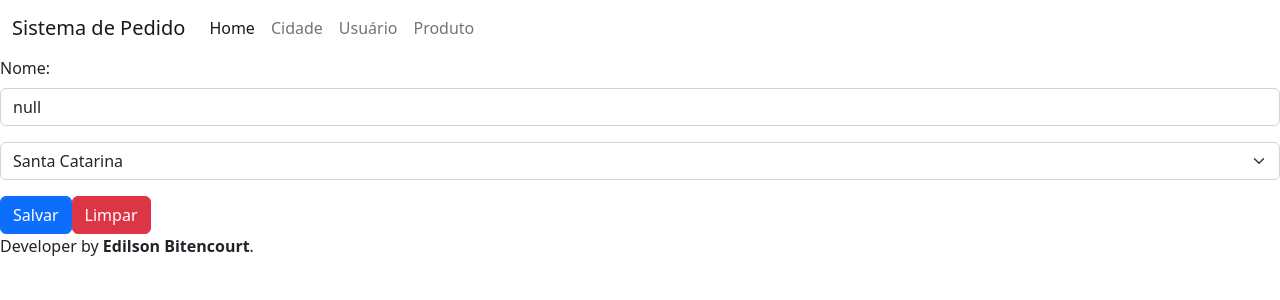
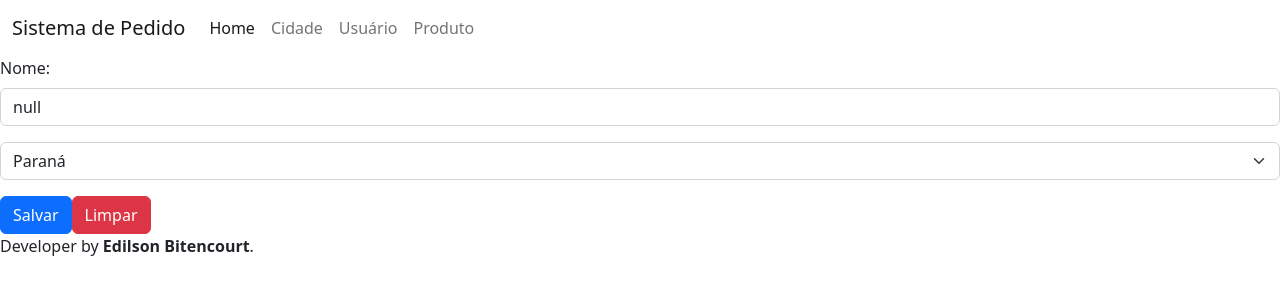
Before and after one commit to theusdido/ads-4-2023.1, an Angular app: page /cidade in a window 1280 px wide. Shown: the top 300 px of the page. Built offline with nearby package versions, Linux system fonts and the light colour scheme.

Commit message:
AfterViewInit no cadastro de cidade

```diff
--- a/src/app/app.module.ts
+++ b/src/app/app.module.ts
@@ -14,6 +14,7 @@ import { LogonComponent } from './logon/logon.component';
 import { CadastroProdutoComponent } from './cadastro-produto/cadastro-produto.component';
 import { ListarProdutoComponent } from './listar-produto/listar-produto.component';
 import { FontAwesomeModule } from '@fortawesome/angular-fontawesome';
+import { CadastroClienteComponent } from './cadastro-cliente/cadastro-cliente.component';
 
 @NgModule({
   declarations: [
@@ -26,7 +27,8 @@ import { FontAwesomeModule } from '@fortawesome/angular-fontawesome';
     CadastroUsuarioComponent,
     LogonComponent,
     CadastroProdutoComponent,
-    ListarProdutoComponent
+    ListarProdutoComponent,
+    CadastroClienteComponent
   ],
   imports: [
     BrowserModule,
--- a/src/app/cadastro-cidade/cadastro-cidade.component.ts
+++ b/src/app/cadastro-cidade/cadastro-cidade.component.ts
@@ -1,17 +1,24 @@
-import { Component,OnInit, ViewChild, ViewChildren } from '@angular/core';
+import { AfterViewInit, Component,OnInit, ViewChild, ViewChildren } from '@angular/core';
 
 @Component({
   selector: 'app-cadastro-cidade',
   templateUrl: './cadastro-cidade.component.html',
   styleUrls: ['./cadastro-cidade.component.css']
 })
-export class CadastroCidadeComponent implements OnInit {
+export class CadastroCidadeComponent implements OnInit,AfterViewInit {
 
   public nome:string = '';
   public estado:string = '';
   @ViewChild('lista_estado_component') lista_estado:any;
+
   ngOnInit(): void {
     this.carregar();
+  }
+
+  ngAfterViewInit(): void {
+    setTimeout(() => {
+      this.lista_estado.setEstado('PR');
+    });
   }
 
 
--- /dev/null
+++ b/src/app/cadastro-cliente/cadastro-cliente.component.html
@@ -0,0 +1 @@
+<p>cadastro-cliente works!</p>
--- a/src/app/lista-estado/lista-estado.component.ts
+++ b/src/app/lista-estado/lista-estado.component.ts
@@ -8,9 +8,15 @@ import { Component, EventEmitter } from '@angular/core';
 export class ListaEstadoComponent {
   public estado:string = 'SC';
   public emitir_estado = new EventEmitter();
+  public emitir_set_estado = new EventEmitter();
 
   getEstado():string{
     this.emitir_estado.emit();
     return this.estado;
   }
+
+  setEstado(estado:string){
+    this.emitir_set_estado.emit();
+    this.estado = estado;
+  }
 }
```
Also changed, not shown: src/app/cadastro-cliente/cadastro-cliente.component.ts (added, +10 -0 lines), src/app/cadastro-cliente/cadastro-cliente.component.css (added), 1 other file (tests, documents, lock files or other folders).
